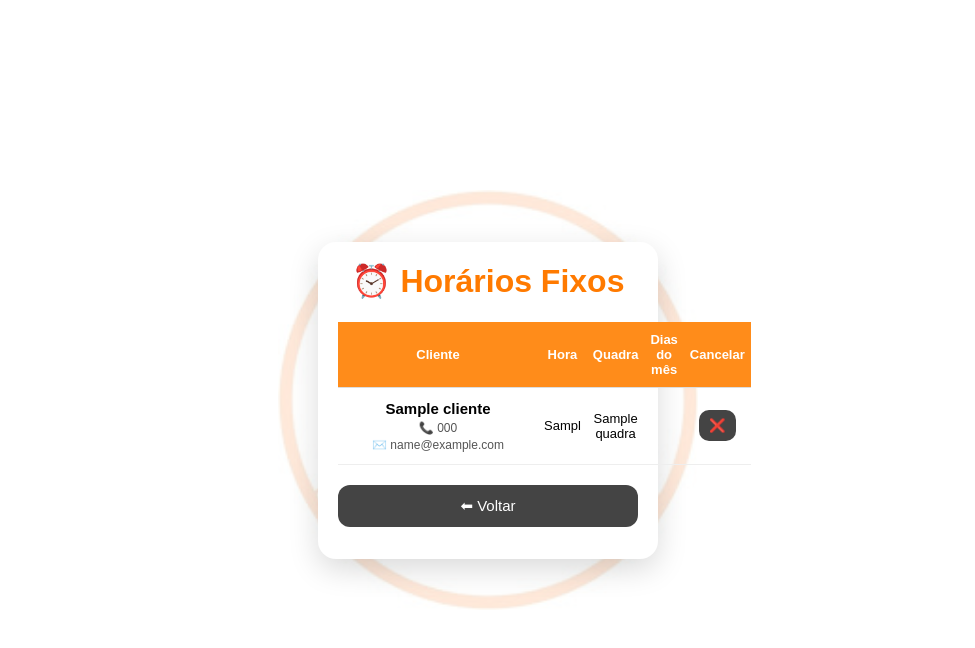
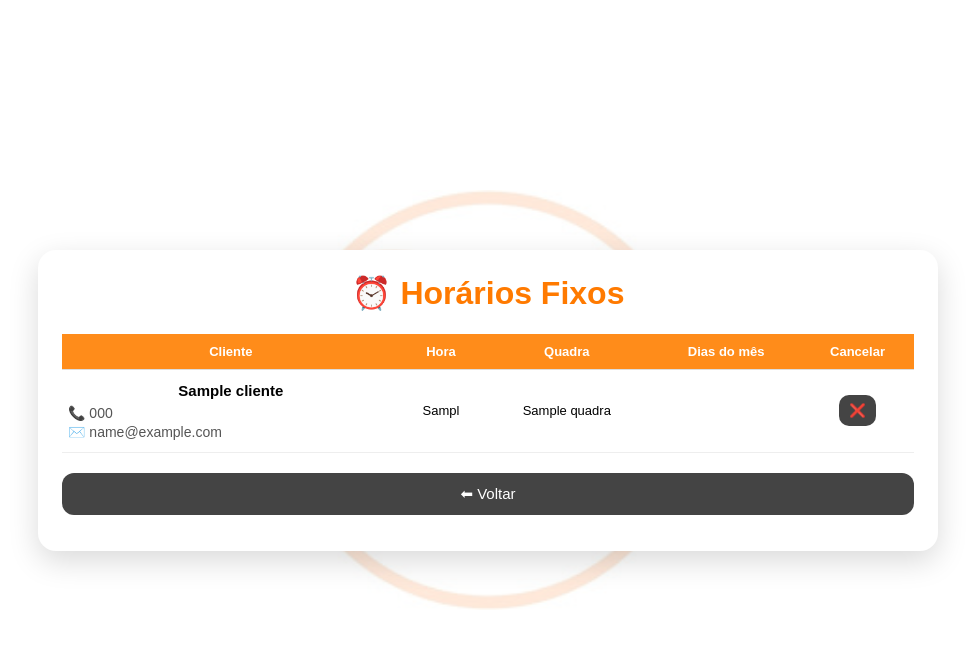
Before and after one commit to Luann2701/projeto-app1, a Flask app: page /admin/horarios-fixos in a window 1280 px wide. Shown: the top 648 px of the page, without its empty margins (152-1127 px from the left). Run offline with Flask 3, Linux system fonts and the light colour scheme; the visitor is signed in with stand-in values (Sample User, id 1); a database or web service that is not in the repository returns one stand-in record (values such as "Sample title"); some libraries are stand-ins or nearby versions.

Commit message:
Atualizações do projeto

```diff
--- a/static/style.css
+++ b/static/style.css
@@ -651,9 +651,10 @@ img, video, iframe {
 /* ===== HORÁRIOS FIXOS ===== */
 
 .card-fixos {
-    max-width: 650px;
+    max-width: 480px;   /* 🔼 aumenta o card */
+    width: 100%;        /* garante largura */
     margin: 0 auto;
-    padding: 20px;
+    padding: 24px;      /* mais respiro */
 }
 
 .tabela-fixos {
@@ -775,3 +776,16 @@ img, video, iframe {
     color: #999;
     font-style: italic;
 }
+.fixo-contato span {
+    display: flex;
+    align-items: center;
+    gap: 6px;
+    font-size: 14px;     /* 🔼 texto */
+}
+
+.fixo-contato span::first-letter {
+    font-size: 18px;    /* 🔼 emoji */
+}
+.fixo-contato {
+    margin-top: 6px;
+}
```
